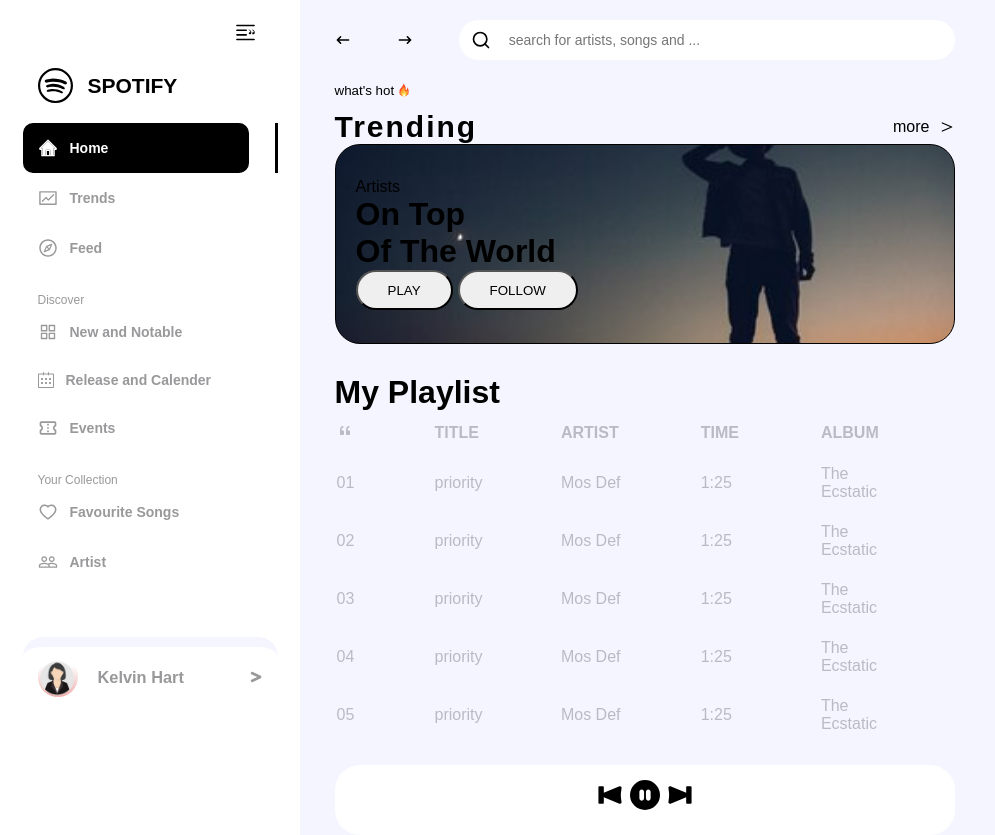
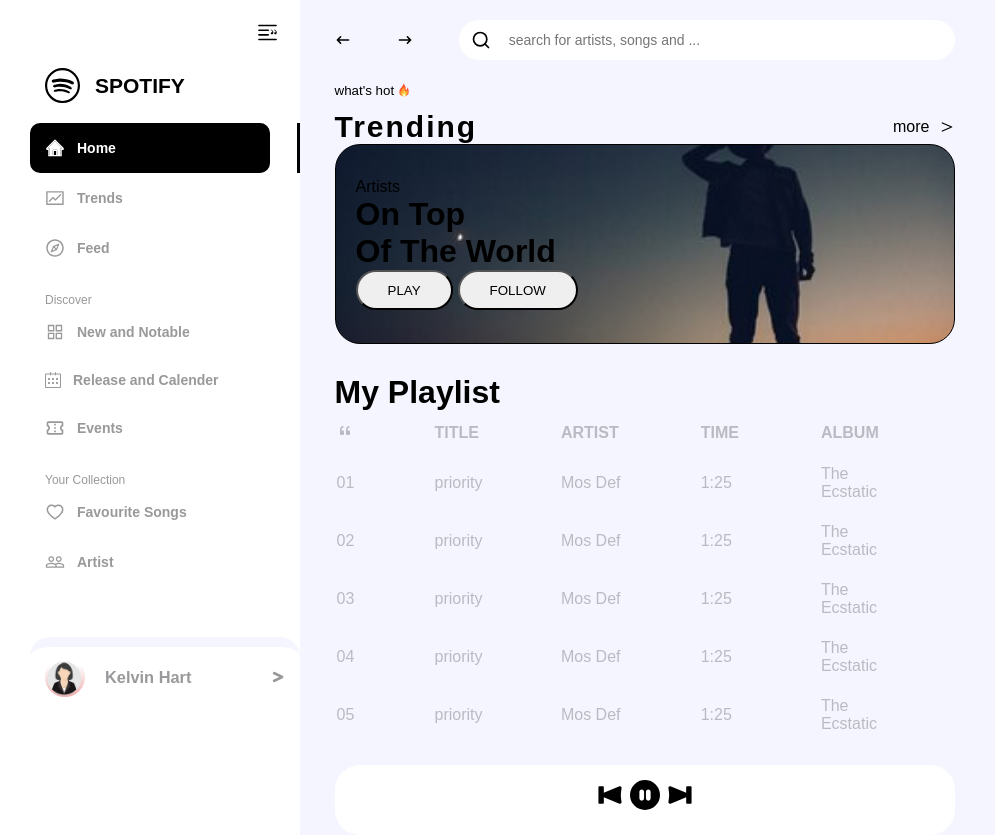
Before and after one commit to Nky237/Spotify_App-, a React (Vite) app: page / in a window 1280 px wide. Shown: the whole page, without its empty margins (0-995 px from the left). Built offline with nearby package versions, Linux system fonts and the light colour scheme.

Commit message:
new commit

```diff
--- a/src/Layouts/RooLayout/Root.module.css
+++ b/src/Layouts/RooLayout/Root.module.css
@@ -13,8 +13,8 @@
     width: 100%;
 }
 .wrapper{
-    width: 85%;
-    margin: auto;
+    width: 100%;
+    padding-left: 30px;
 }
 .ham{
     display: flex;
```
